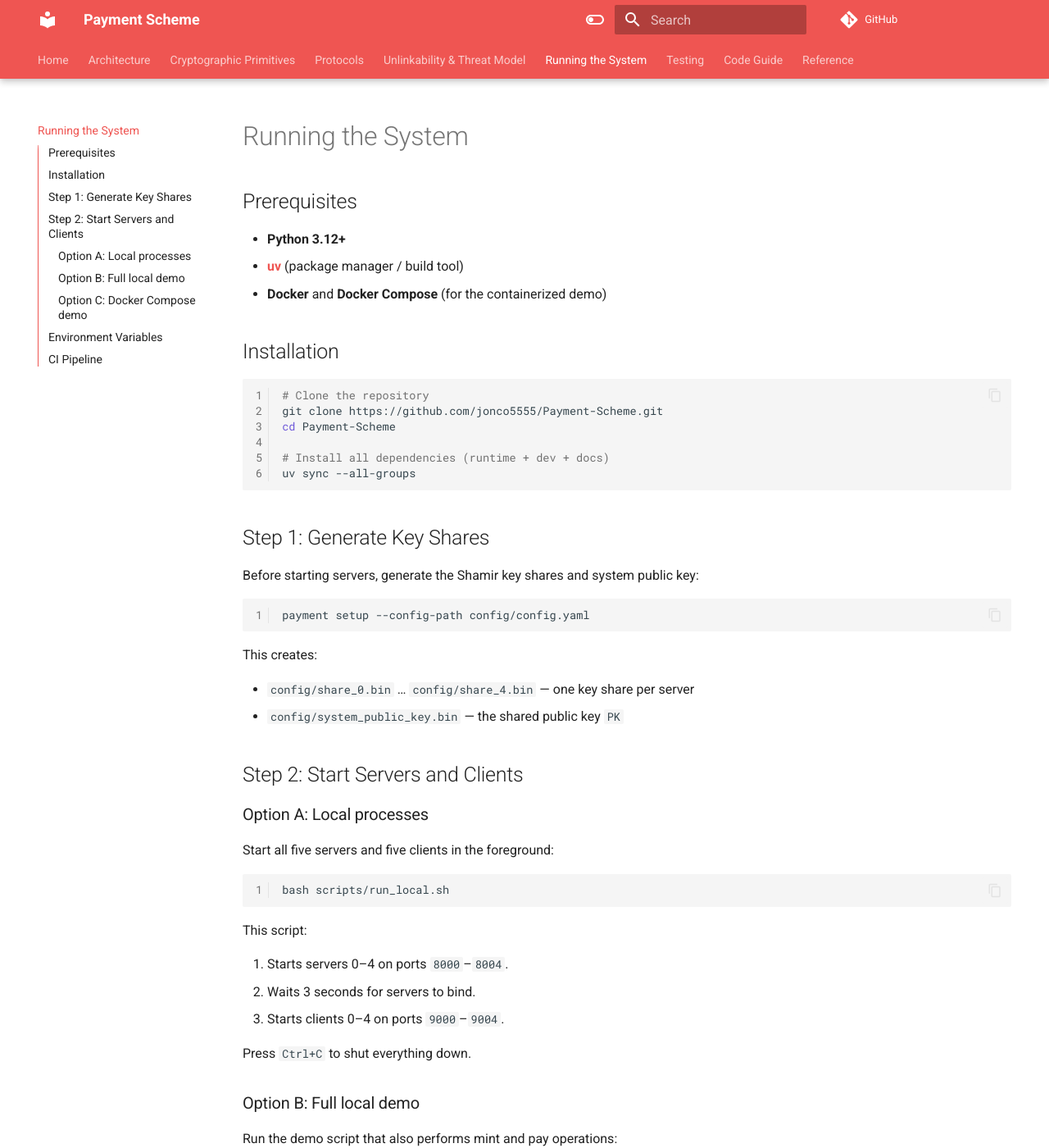
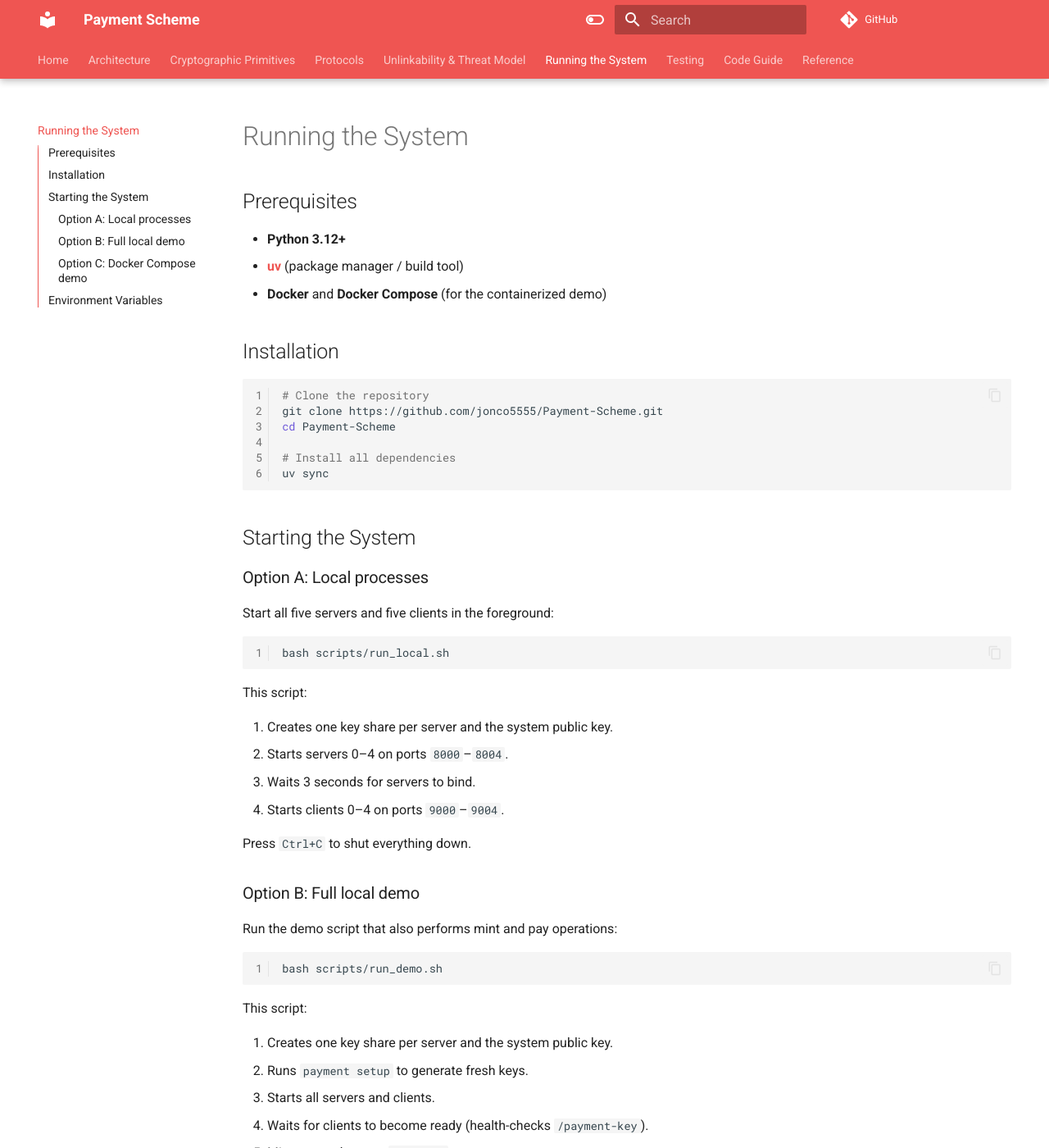
Before and after one commit to jonco5555/Payment-Scheme, an MkDocs documentation site: the page built from docs/running.md, in a window 1280 px wide and 1400 px high. Shown: the whole window at 82% size. Built offline with MkDocs 1.6.1 and Material for MkDocs 9.7.7, drawn with Linux system fonts in a browser that asks for light colours; comment, search, counter and statistics services are not loaded; some of the changed text lies outside the part shown.

Commit message:
fixed docs

````diff
--- a/docs/running.md
+++ b/docs/running.md
@@ -13,24 +13,11 @@
 git clone https://github.com/jonco5555/Payment-Scheme.git
 cd Payment-Scheme
 
-# Install all dependencies (runtime + dev + docs)
-uv sync --all-groups
+# Install all dependencies
+uv sync
 ```
 
-## Step 1: Generate Key Shares
-
-Before starting servers, generate the Shamir key shares and system public key:
-
-```bash
-payment setup --config-path config/config.yaml
-```
-
-This creates:
-
-- `config/share_0.bin` … `config/share_4.bin` — one key share per server
-- `config/system_public_key.bin` — the shared public key `PK`
-
-## Step 2: Start Servers and Clients
+## Starting the System
 
 ### Option A: Local processes
 
@@ -42,9 +29,10 @@ bash scripts/run_local.sh
 
 This script:
 
-1. Starts servers 0–4 on ports `8000`–`8004`.
-2. Waits 3 seconds for servers to bind.
-3. Starts clients 0–4 on ports `9000`–`9004`.
+1. Creates one key share per server and the system public key.
+2. Starts servers 0–4 on ports `8000`–`8004`.
+3. Waits 3 seconds for servers to bind.
+4. Starts clients 0–4 on ports `9000`–`9004`.
 
 Press `Ctrl+C` to shut everything down.
 
@@ -58,15 +46,16 @@ bash scripts/run_demo.sh
 
 This script:
 
-1. Runs `payment setup` to generate fresh keys.
-2. Starts all servers and clients.
-3. Waits for clients to become ready (health-checks `/payment-key`).
-4. Mints two tokens on `client-0`.
-5. Sends a payment from `client-0` to `client-1`.
-6. Prints balances.
-7. Simulates omission failures by killing `f` servers.
-8. Performs another payment (`client-1` → `client-2`) under degraded conditions.
-9. Prints final balances.
+1. Creates one key share per server and the system public key.
+2. Runs `payment setup` to generate fresh keys.
+3. Starts all servers and clients.
+4. Waits for clients to become ready (health-checks `/payment-key`).
+5. Mints two tokens on `client-0`.
+6. Sends a payment from `client-0` to `client-1`.
+7. Prints balances.
+8. Simulates omission failures by killing `f` servers.
+9. Performs another payment (`client-1` → `client-2`) under degraded conditions.
+10. Prints final balances.
 
 ### Option C: Docker Compose demo
 
@@ -88,11 +77,3 @@ Omission failures are simulated by running `docker compose stop server-3` and `d
 | `CLIENT_ID` | client | Client identifier |
 | `PORT` | client | Port for the client's FastAPI server |
 | `LOG_LEVEL` | all | Logging level (`DEBUG`, `INFO`, `WARNING`, etc.) |
-
-## CI Pipeline
-
-The GitHub Actions workflow (`.github/workflows/ci.yml`) runs on every push and PR to `main`:
-
-1. **Run tests** — `uv run pytest tests`
-2. **Build docs** — `uv run --group docs mkdocs build` (on PRs)
-3. **Deploy docs** — `uv run --group docs mkdocs gh-deploy --force` (on push to `main`)
````
Also changed, not shown: docs/architecture.md (+9 -39 lines), docs/crypto.md (+3 -6 lines), docs/index.md (+8 -8 lines), docs/protocols.md (+1 -0 lines), docs/threat-model.md (+0 -16 lines), 1 other file.
